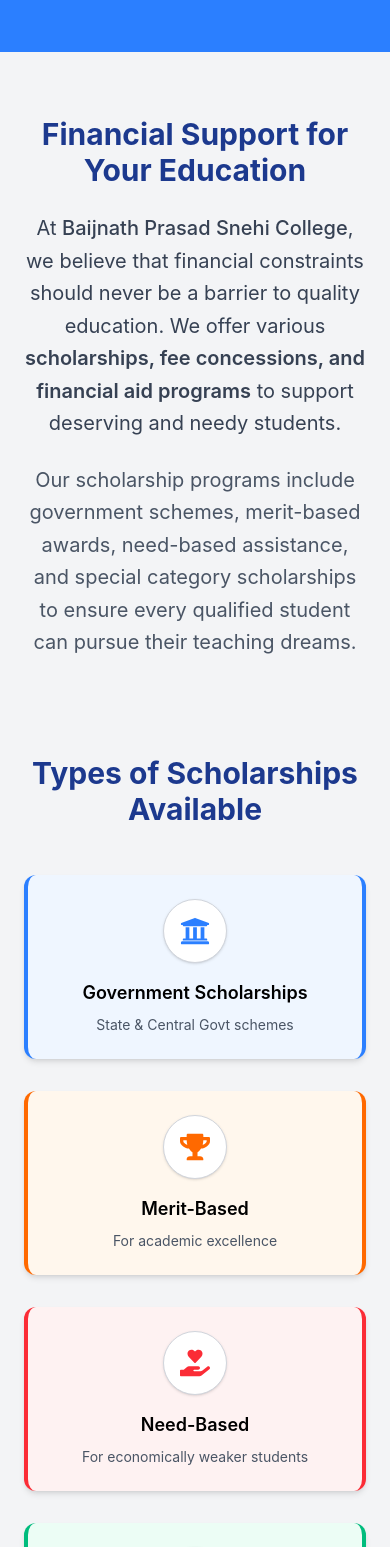
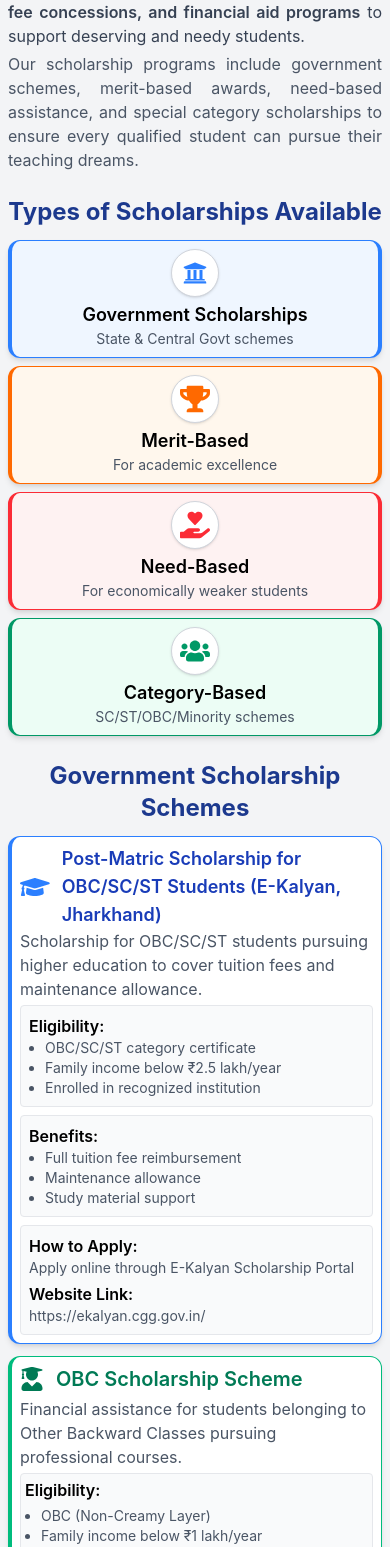
Before and after one commit to ravikrpatel01/bpsc-bca-website, a React (Vite) app: page /admissions/scholarships in a window 390 px wide. Shown: the part 441-1988 px from the top of the page. Built offline with nearby package versions, Linux system fonts and the light colour scheme.

Commit message:
Made responsive scholarships page

```diff
--- a/src/components/FinancialAidSection.jsx
+++ b/src/components/FinancialAidSection.jsx
@@ -3,29 +3,29 @@
 const FinancialAidSection = () => {
   return (
     <div>
-      <div className="bg-linear-to-r bg-blue-500 text-white py-16 text-center">
-        <h1 className="text-4xl font-bold mb-4">
+      <div className="bg-linear-to-r bg-blue-500 text-white py-4 lg:py-16 text-center">
+        <h1 className="text-2xl lg:text-4xl font-bold mb-2 lg:mb-4">
           Scholarships & Financial Aid
         </h1>
 
-        <p className="max-w-2xl mx-auto text-lg opacity-90">
+        <p className="max-w-2xl mx-auto text-sm lg:text-lg opacity-90">
           Making quality education accessible through various scholarship
           programs and financial assistance
         </p>
 
-        <div className="mt-6 text-sm flex justify-center gap-2 opacity-90">
+        <div className="mt-3 lg:mt-6 text-sm flex justify-center gap-2 opacity-90">
           <Link to="/">Home</Link>
           <span>/</span>
           <span className="font-semibold">Scholarships</span>
         </div>
       </div>
 
-      <div className="bg-gray-100 py-16 px-6 text-center">
-        <h2 className="text-3xl font-bold text-blue-900 mb-6">
+      <div className="bg-gray-100 py-3 lg:py-16 px-2 lg:px-6 text-center">
+        <h2 className="text-2xl lg:text-3xl font-bold text-blue-900 mb-2 lg:mb-6">
           Financial Support for Your Education
         </h2>
 
-        <p className="max-w-4xl text-xl mx-auto text-gray-700 leading-relaxed mb-6">
+        <p className="max-w-4xl lg:text-xl mx-auto text-justify text-gray-700 lg:leading-relaxed mb-1 lg:mb-6">
           At <span className="font-medium">Baijnath Prasad Snehi College</span>,
           we believe that financial constraints should never be a barrier to
           quality education. We offer various{" "}
@@ -35,7 +35,7 @@
           to support deserving and needy students.
         </p>
 
-        <p className="max-w-3xl text-xl mx-auto text-gray-600 leading-relaxed">
+        <p className="max-w-3xl lg:text-xl text-justify mx-auto text-gray-600 lg:leading-relaxed">
           Our scholarship programs include government schemes, merit-based
           awards, need-based assistance, and special category scholarships to
           ensure every qualified student can pursue their teaching dreams.
--- a/src/components/GovernmentScholarships.jsx
+++ b/src/components/GovernmentScholarships.jsx
@@ -7,30 +7,30 @@
 
 const GovernmentScholarships = () => {
   return (
-    <div className="bg-gray-100 py-5 px-6">
-      <h2 className="text-3xl font-bold text-center text-blue-900 mb-12">
+    <div className="bg-gray-100 py-3 lg:py-5 px-2 lg:px-6">
+      <h2 className="text-2xl lg:text-3xl font-bold text-center text-blue-900 mb-3 lg:mb-12">
         Government Scholarship Schemes
       </h2>
 
-      <div className="max-w-6xl mx-auto space-y-8">
+      <div className="max-w-6xl mx-auto space-y-3 lg:space-y-8">
         {/* Card 1 */}
-        <div className="bg-white border rounded-xl shadow-md p-6 border-l-4 border-blue-500">
-          <div className="flex items-center gap-3 mb-3">
-            <FaGraduationCap className="text-blue-500 text-2xl" />
-            <h3 className="font-semibold text-xl text-blue-800">
+        <div className="bg-white border rounded-xl shadow-md p-2 lg:p-6 border-l-4 border-blue-500">
+          <div className="flex items-center gap-3 lg:mb-3">
+            <FaGraduationCap className="text-blue-500 text-6xl" />
+            <h3 className="font-semibold text-lg lg:text-xl text-blue-800">
               Post-Matric Scholarship for OBC/SC/ST Students (E-Kalyan,
               Jharkhand)
             </h3>
           </div>
 
-          <p className="text-gray-600 text-lg mb-4">
+          <p className="text-gray-600 lg:text-lg mb-1 lg:mb-4">
             Scholarship for OBC/SC/ST students pursuing higher education to
             cover tuition fees and maintenance allowance.
           </p>
 
-          <div className="grid md:grid-cols-3 gap-4">
-            <div className="bg-gray-50 border border-gray-200 p-3 rounded">
-              <h4 className="font-semibold text-lg">Eligibility:</h4>
+          <div className="grid md:grid-cols-3 gap-2 lg:gap-4">
+            <div className="bg-gray-50 border border-gray-200 p-2 lg:p-3 rounded">
+              <h4 className="font-semibold lg:text-lg">Eligibility:</h4>
               <ul className="text-sm text-gray-600 list-disc ml-4">
                 <li>OBC/SC/ST category certificate</li>
                 <li>Family income below ₹2.5 lakh/year</li>
@@ -38,8 +38,8 @@
               </ul>
             </div>
 
-            <div className="bg-gray-50 border border-gray-200 p-3 rounded">
-              <h4 className="font-semibold text-lg">Benefits:</h4>
+            <div className="bg-gray-50 border border-gray-200 p-2 lg:p-3 rounded">
+              <h4 className="font-semibold lg:text-lg">Benefits:</h4>
               <ul className="text-sm text-gray-600 list-disc ml-4">
                 <li>Full tuition fee reimbursement</li>
                 <li>Maintenance allowance</li>
@@ -47,12 +47,12 @@
               </ul>
             </div>
 
-            <div className="bg-gray-50 border border-gray-200 p-3 rounded">
-              <h4 className="font-semibold text-lg">How to Apply:</h4>
+            <div className="bg-gray-50 border border-gray-200 p-2 lg:p-3 rounded">
+              <h4 className="font-semibold lg:text-lg">How to Apply:</h4>
               <p className="text-sm text-gray-600">
                 Apply online through E-Kalyan Scholarship Portal{" "}
               </p>
-              <h4 className="font-semibold text-lg mt-1">Website Link:</h4>
+              <h4 className="font-semibold lg:text-lg mt-1">Website Link:</h4>
               <p className="text-sm text-gray-600">
                 https://ekalyan.cgg.gov.in/
               </p>
@@ -61,22 +61,22 @@
         </div>
 
         {/* Card 2 */}
-        <div className="bg-white border rounded-xl shadow-md p-6 border-l-4 border-emerald-500">
-          <div className="flex items-center gap-3 mb-3">
+        <div className="bg-white border rounded-xl shadow-md p-2 lg:p-6 border-l-4 border-emerald-500">
+          <div className="flex items-center gap-3 mb-1 lg:mb-3">
             <FaUserGraduate className="text-emerald-700 text-2xl" />
             <h3 className="font-semibold text-xl text-emerald-700">
               OBC Scholarship Scheme
             </h3>
           </div>
 
-          <p className="text-gray-600 text-lg mb-4">
+          <p className="text-gray-600 lg:text-lg mb-1 lg:mb-4">
             Financial assistance for students belonging to Other Backward
             Classes pursuing professional courses.
           </p>
 
-          <div className="grid md:grid-cols-3 gap-4">
-            <div className="bg-gray-50 border border-gray-200 p-3 rounded">
-              <h4 className="font-semibold text-lg mb-1">Eligibility:</h4>
+          <div className="grid md:grid-cols-3 gap-2 lg:gap-4">
+            <div className="bg-gray-50 border border-gray-200 p-1 lg:p-3 rounded">
+              <h4 className="font-semibold lg:text-lg mb-1">Eligibility:</h4>
               <ul className="text-sm text-gray-600 list-disc ml-4">
                 <li>OBC (Non-Creamy Layer)</li>
                 <li>Family income below ₹1 lakh/year</li>
@@ -84,8 +84,8 @@
               </ul>
             </div>
 
-            <div className="bg-gray-50 border border-gray-200 p-3 rounded">
-              <h4 className="font-semibold text-lg mb-1">Benefits:</h4>
+            <div className="bg-gray-50 border border-gray-200 p-1 lg:p-3 rounded">
+              <h4 className="font-semibold lg:text-lg mb-1">Benefits:</h4>
               <ul className="text-sm text-gray-600 list-disc ml-4">
                 <li>Tuition fee assistance</li>
                 <li>Maintenance allowance</li>
@@ -93,8 +93,8 @@
               </ul>
             </div>
 
-            <div className="bg-gray-50 border border-gray-200 p-3 rounded">
-              <h4 className="font-semibold text-lg mb-1">How to Apply:</h4>
+            <div className="bg-gray-50 border border-gray-200 p-1 lg:p-3 rounded">
+              <h4 className="font-semibold lg:text-lg mb-1">How to Apply:</h4>
               <p className="text-sm text-gray-600">
                 Apply through NSP or State Scholarship Portal
               </p>
@@ -103,22 +103,22 @@
         </div>
 
         {/* Card 3 */}
-        <div className="bg-white border rounded-xl shadow-md p-6 border-l-4 border-yellow-500">
-          <div className="flex items-center gap-3 mb-3">
-            <FaWallet className="text-yellow-500 text-2xl" />
-            <h3 className="font-semibold text-xl text-yellow-700">
+        <div className="bg-white border rounded-xl shadow-md p-2 lg:p-6 border-l-4 border-yellow-500">
+          <div className="flex items-center gap-3 mb-1 lg:mb-3">
+            <FaWallet className="text-yellow-500 text-3xl" />
+            <h3 className="font-semibold text-lg lg:text-xl text-yellow-700">
               Economically Weaker Section (EWS) Scholarship
             </h3>
           </div>
 
-          <p className="text-gray-600 text-xl mb-4">
+          <p className="text-gray-600 text-sm lg:text-xl mb-1 lg:mb-4">
             Financial support for students from economically weaker sections to
             pursue higher education.
           </p>
 
-          <div className="grid md:grid-cols-3 gap-4">
-            <div className="bg-gray-50 border border-gray-200 p-3 rounded">
-              <h4 className="font-semibold text-lg mb-1">Eligibility:</h4>
+          <div className="grid md:grid-cols-3 gap-2 lg:gap-4">
+            <div className="bg-gray-50 border border-gray-200 p-1 lg:p-3 rounded">
+              <h4 className="font-semibold lg:text-lg mb-1">Eligibility:</h4>
               <ul className="text-sm text-gray-600 list-disc ml-4">
                 <li>EWS certificate</li>
                 <li>Family income below ₹8 lakh/year</li>
@@ -126,8 +126,8 @@
               </ul>
             </div>
 
-            <div className="bg-gray-50 border border-gray-200 p-3 rounded">
-              <h4 className="font-semibold text-lg mb-1">Benefits:</h4>
+            <div className="bg-gray-50 border border-gray-200 p-1 lg:p-3 rounded">
+              <h4 className="font-semibold lg:text-lg mb-1">Benefits:</h4>
               <ul className="text-sm text-gray-600 list-disc ml-4">
                 <li>Partial fee waiver</li>
                 <li>₹10,000–₹50,000/year</li>
@@ -135,8 +135,8 @@
               </ul>
             </div>
 
-            <div className="bg-gray-50 border border-gray-200 p-3 rounded">
-              <h4 className="font-semibold text-lg mb-1">How to Apply:</h4>
+            <div className="bg-gray-50 border border-gray-200 p-1 lg:p-3 rounded">
+              <h4 className="font-semibold lg:text-lg mb-1">How to Apply:</h4>
               <p className="text-sm text-gray-600">
                 Submit application to college scholarship cell
               </p>
@@ -145,22 +145,22 @@
         </div>
 
         {/* Card 4 */}
-        <div className="bg-white border rounded-xl shadow-md p-6 border-l-4 border-purple-500">
-          <div className="flex items-center gap-3 mb-3">
-            <FaUsers className="text-purple-500 text-2xl" />
-            <h3 className="font-semibold text-xl text-purple-700">
+        <div className="bg-white border rounded-xl shadow-md p-2 lg:p-6 border-l-4 border-purple-500">
+          <div className="flex items-center gap-3 mb-1 lg:mb-3">
+            <FaUsers className="text-purple-500 text-4xl" />
+            <h3 className="font-semibold text-lg lg:text-xl text-purple-700">
               Minority Scholarship (Pre & Post Matric)
             </h3>
           </div>
 
-          <p className="text-gray-600 text-lg mb-4">
+          <p className="text-gray-600 lg:text-lg mb-1 lg:mb-4">
             Scholarship for students belonging to minority communities (Muslim,
             Christian, Sikh, Buddhist, Jain, Parsi).
           </p>
 
-          <div className="grid md:grid-cols-3 gap-4">
-            <div className="bg-gray-50 border border-gray-200 p-3 rounded">
-              <h4 className="font-semibold text-lg mb-1">Eligibility:</h4>
+          <div className="grid md:grid-cols-3 gap-2 lg:gap-4">
+            <div className="bg-gray-50 border border-gray-200 p-2 lg:p-3 rounded">
+              <h4 className="font-semibold lg:text-lg mb-1">Eligibility:</h4>
               <ul className="text-sm text-gray-600 list-disc ml-4">
                 <li>Minority community certificate</li>
                 <li>Family income below ₹2 lakh/year</li>
@@ -168,8 +168,8 @@
               </ul>
             </div>
 
-            <div className="bg-gray-50 border border-gray-200 p-3 rounded">
-              <h4 className="font-semibold text-lg mb-1">Benefits:</h4>
+            <div className="bg-gray-50 border border-gray-200 p-2 lg:p-3 rounded">
+              <h4 className="font-semibold lg:text-lg mb-1">Benefits:</h4>
               <ul className="text-sm text-gray-600 list-disc ml-4">
                 <li>100% tuition fee reimbursement</li>
                 <li>Maintenance allowance</li>
@@ -177,8 +177,8 @@
               </ul>
             </div>
 
-            <div className="bg-gray-50 border border-gray-200 p-3 rounded">
-              <h4 className="font-semibold text-lg mb-1">How to Apply:</h4>
+            <div className="bg-gray-50 border border-gray-200 p-2 lg:p-3 rounded">
+              <h4 className="font-semibold lg:text-lg mb-1">How to Apply:</h4>
               <p className="text-sm text-gray-600">
                 Apply through National Scholarship Portal
               </p>
--- a/src/components/ScholarshipInfo.jsx
+++ b/src/components/ScholarshipInfo.jsx
@@ -2,15 +2,15 @@
 
 const ScholarshipInfo = () => {
   return (
-    <div className="bg-gray-100 py-8 px-6">
-      <h2 className="text-3xl font-bold text-center text-blue-900 mb-10">
+    <div className="bg-gray-100 py-3 lg:py-8 px-2 lg:px-6">
+      <h2 className="text-2xl lg:text-3xl font-bold text-center text-blue-900 lg:mb-10 mb-2">
         Important Information
       </h2>
 
-      <div className="max-w-5xl mx-auto bg-white border rounded-xl shadow-md p-6 border-l-4 border-yellow-500">
-        <ul className="space-y-5 text-gray-700">
+      <div className="max-w-5xl mx-auto bg-white border rounded-xl shadow-md p-2 lg:p-6 border-l-4 border-yellow-500">
+        <ul className="lg:space-y-5 space-y-2 text-gray-700">
           <li className="flex gap-3">
-            <FaInfoCircle className="text-yellow-500 mt-1" />
+            <FaInfoCircle className="text-yellow-500 text-5xl mt-1" />
             <p>
               <span className="font-semibold">Application Deadline:</span>{" "}
               Scholarship applications must be submitted within 30 days of
@@ -19,7 +19,7 @@
           </li>
 
           <li className="flex gap-3">
-            <FaInfoCircle className="text-yellow-500 mt-1" />
+            <FaInfoCircle className="text-yellow-500 text-5xl mt-1" />
             <p>
               <span className="font-semibold">Renewal:</span> Most scholarships
               are renewable each year subject to maintaining required attendance
@@ -28,7 +28,7 @@
           </li>
 
           <li className="flex gap-3">
-            <FaInfoCircle className="text-yellow-500 mt-1" />
+            <FaInfoCircle className="text-yellow-500 text-5xl mt-1" />
             <p>
               <span className="font-semibold">Multiple Scholarships:</span>{" "}
               Students can apply for multiple scholarships but can avail only
@@ -37,7 +37,7 @@
           </li>
 
           <li className="flex gap-3">
-            <FaInfoCircle className="text-yellow-500 mt-1" />
+            <FaInfoCircle className="text-yellow-500 text-5xl mt-1" />
             <p>
               <span className="font-semibold">Verification:</span> All
               certificates and documents are subject to verification. False
@@ -46,7 +46,7 @@
           </li>
 
           <li className="flex gap-3">
-            <FaInfoCircle className="text-yellow-500 mt-1" />
+            <FaInfoCircle className="text-yellow-500 text-5xl mt-1" />
             <p>
               <span className="font-semibold">Contact:</span> For
               scholarship-related queries, contact the College Scholarship Cell
--- a/src/components/ScholarshipProcess.jsx
+++ b/src/components/ScholarshipProcess.jsx
@@ -2,16 +2,16 @@
 
 const ScholarshipProcess = () => {
   return (
-    <div className="bg-gray-100 py-8 px-6">
-      <h2 className="text-3xl font-bold text-center text-blue-900 mb-12">
+    <div className="bg-gray-100 py-3 lg:py-8 px-2 lg:px-6">
+      <h2 className="text-2xl lg:text-3xl font-bold text-center text-blue-900 mb-3 lg:mb-12">
         How to Apply for Scholarships
       </h2>
 
       {/* Steps */}
-      <div className="grid md:grid-cols-3 gap-10 text-center max-w-6xl mx-auto mb-12">
+      <div className="grid md:grid-cols-3 gap-3 lg:gap-10 text-center max-w-6xl mx-auto mb-3 lg:mb-12">
         {/* Step 1 */}
         <div>
-          <div className="w-16 h-16 mx-auto flex items-center justify-center rounded-full bg-blue-600 text-white text-xl font-bold mb-4">
+          <div className="w-12 h-12 lg:w-16 lg:h-16 mx-auto flex items-center justify-center rounded-full bg-blue-600 text-white text-xl font-bold mb-1 lg:mb-4">
             1
           </div>
           <h3 className="font-semibold text-lg text-blue-900 mb-2">
@@ -25,7 +25,7 @@
 
         {/* Step 2 */}
         <div>
-          <div className="w-16 h-16 mx-auto flex items-center justify-center rounded-full bg-green-600 text-white text-xl font-bold mb-4">
+          <div className="w-12 h-12 lg:w-16 lg:h-16 mx-auto flex items-center justify-center rounded-full bg-green-600 text-white text-xl font-bold mb-1 lg:mb-4">
             2
           </div>
           <h3 className="font-semibold text-lg text-blue-900 mb-2">
@@ -39,7 +39,7 @@
 
         {/* Step 3 */}
         <div>
-          <div className="w-16 h-16 mx-auto flex items-center justify-center rounded-full bg-yellow-600 text-white text-xl font-bold mb-4">
+          <div className="w-12 h-12 lg:w-16 lg:h-16 mx-auto flex items-center justify-center rounded-full bg-yellow-600 text-white text-xl font-bold mb-1 lg:mb-4">
             3
           </div>
           <h3 className="font-semibold text-lg text-blue-900 mb-2">
@@ -53,13 +53,13 @@
       </div>
 
       {/* Documents Box */}
-      <div className="max-w-5xl mx-auto bg-white border border-l-4 border-blue-500 shadow-md rounded-xl p-6">
-        <h3 className="text-xl font-semibold text-blue-900 mb-6">
+      <div className="max-w-5xl mx-auto bg-white border border-l-4 border-blue-500 shadow-md rounded-xl p-2 lg:p-6">
+        <h3 className="text-xl font-semibold text-blue-900 mb-2 lg:mb-6">
           Required Documents:
         </h3>
 
-        <div className="grid md:grid-cols-2 gap-6">
-          <ul className="space-y-3">
+        <div className="grid md:grid-cols-2 lg:gap-6">
+          <ul className="lg:space-y-3">
             <li className="flex items-center gap-2 text-gray-700">
               <FaCheckCircle className="text-blue-600" />
               College Bonafide Certificate
@@ -82,7 +82,7 @@
             </li>
           </ul>
 
-          <ul className="space-y-3">
+          <ul className="lg:space-y-3">
             <li className="flex items-center gap-2 text-gray-700">
               <FaCheckCircle className="text-blue-600" />
               Residential Certificate
--- a/src/components/ScholarshipTypes.jsx
+++ b/src/components/ScholarshipTypes.jsx
@@ -7,49 +7,49 @@
 
 const ScholarshipTypes = () => {
   return (
-    <div className="bg-gray-100 py-8 px-6 text-center">
-      <h2 className="text-3xl font-bold text-blue-900 mb-12">
+    <div className="bg-gray-100 py-3 lg:py-8 px-2 lg:px-6 text-center">
+      <h2 className="text-2xl lg:text-3xl font-bold text-blue-900 mb-3 lg:mb-12">
         Types of Scholarships Available
       </h2>
 
-      <div className="grid grid-cols-1 sm:grid-cols-2 lg:grid-cols-4 gap-8 max-w-7xl mx-auto">
+      <div className="grid grid-cols-1 sm:grid-cols-2 lg:grid-cols-4 gap-2 lg:gap-8 max-w-7xl mx-auto">
         {/* Card 1 */}
-        <div className="bg-blue-50 rounded-xl shadow-md p-6 border-l-4 border-r-4 border-blue-500 hover:shadow-lg transition">
-          <div className="w-16 h-16 flex items-center justify-center border border-gray-300 rounded-full mx-auto mb-4 shadow-sm bg-white">
-            <FaUniversity className="text-blue-500 text-3xl" />
+        <div className="bg-blue-50 rounded-xl shadow-md p-2 lg:p-6 border-l-4 border-r-4 border-blue-500 border hover:shadow-lg transition">
+          <div className="w-12 h-12 lg:w-16 lg:h-16 flex items-center justify-center border border-gray-300 rounded-full mx-auto mb-1 lg:mb-4 shadow-sm bg-white">
+            <FaUniversity className="text-blue-500 text-2xl lg:text-3xl" />
           </div>
-          <h3 className="font-semibold text-lg mb-2">
+          <h3 className="font-semibold text-lg lg:mb-2">
             Government Scholarships
           </h3>
           <p className="text-gray-600 text-sm">State & Central Govt schemes</p>
         </div>
 
         {/* Card 2 */}
-        <div className="bg-orange-50 rounded-xl shadow-md p-6 border-r-4  border-l-4 border-orange-500 hover:shadow-lg transition">
-          <div className="w-16 h-16 flex items-center justify-center border border-gray-300 rounded-full mx-auto mb-4 bg-white shadow-sm">
+        <div className="bg-orange-50 rounded-xl shadow-md p-2 lg:p-6 border-r-4  border-l-4 border-orange-500 border hover:shadow-lg transition">
+          <div className="w-12 h-12 lg:w-16 lg:h-16 flex items-center justify-center border border-gray-300 rounded-full mx-auto mb-1 lg:mb-4 bg-white shadow-sm">
             <FaTrophy className="text-orange-500 text-3xl" />
           </div>
-          <h3 className="font-semibold text-lg mb-2">Merit-Based</h3>
+          <h3 className="font-semibold text-lg lg:mb-2">Merit-Based</h3>
           <p className="text-gray-600 text-sm">For academic excellence</p>
         </div>
 
         {/* Card 3 */}
-        <div className="bg-red-50 rounded-xl shadow-md p-6 border-l-4 border-r-4  border-red-500 hover:shadow-lg transition">
-          <div className="w-16 h-16 flex items-center justify-center border border-gray-300 rounded-full mx-auto mb-4 bg-white shadow-sm">
+        <div className="bg-red-50 rounded-xl shadow-md p-2 lg:p-6 border-l-4 border-r-4  border-red-500 border hover:shadow-lg transition">
+          <div className="w-12 h-12 lg:w-16 lg:h-16 flex items-center justify-center border border-gray-300 rounded-full mx-auto mb-1 lg:mb-4 bg-white shadow-sm">
             <FaHandHoldingHeart className="text-red-500 text-3xl" />
           </div>
-          <h3 className="font-semibold text-lg mb-2">Need-Based</h3>
+          <h3 className="font-semibold text-lg lg:mb-2">Need-Based</h3>
           <p className="text-gray-600 text-sm">
             For economically weaker students
           </p>
         </div>
 
         {/* Card 4 */}
-        <div className="bg-emerald-50 rounded-xl shadow-md p-6 border-l-4 border-r-4 border-emerald-500 hover:shadow-lg transition">
-          <div className="w-16 h-16 flex items-center justify-center border border-gray-300 rounded-full mx-auto mb-4 bg-white shadow-sm">
-            <FaUsers className="text-emerald-500 text-3xl" />
+        <div className="bg-emerald-50 rounded-xl shadow-md p-2 lg:p-6 border-l-4 border-r-4 border-emerald-600 border hover:shadow-lg transition">
+          <div className="w-12 h-12 lg:w-16 lg:h-16 flex items-center justify-center border border-gray-300 rounded-full mx-auto mb-1 lg:mb-4 bg-white shadow-sm">
+            <FaUsers className="text-emerald-600 text-3xl" />
           </div>
-          <h3 className="font-semibold text-lg mb-2">Category-Based</h3>
+          <h3 className="font-semibold text-lg lg:mb-2">Category-Based</h3>
           <p className="text-gray-600 text-sm">SC/ST/OBC/Minority schemes</p>
         </div>
       </div>
```
